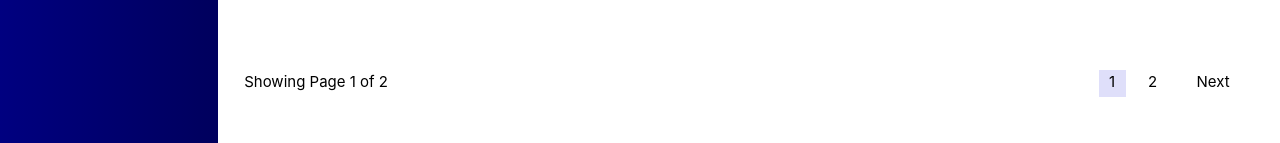
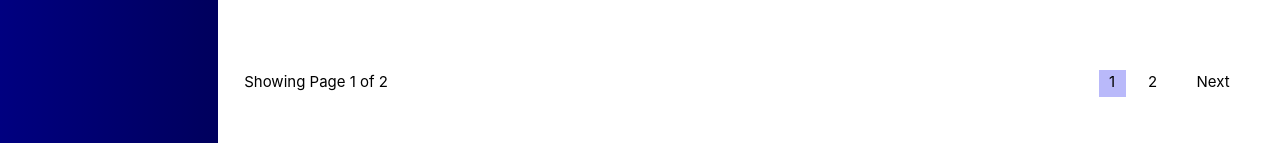
Before and after one commit to nataniel-sawadogo/Wallet, a Vue app: page / in a window 1280 px wide. In both pictures the pointer is over the element 1112 px from the left and 737 px from the top of the page. Shown: the part 654-797 px from the top of the page. Built offline with nearby package versions, Linux system fonts and the light colour scheme.

Commit message:
Update Transactions.vue

```diff
--- a/src/components/Transactions.vue
+++ b/src/components/Transactions.vue
@@ -261,6 +261,8 @@
         display: flex;
         width: 70%;
         justify-content: space-around;
+        cursor: pointer;
+        transition: ease 0.2s;
     }
 
     .active1{
@@ -276,6 +278,10 @@
         cursor: pointer;
     }
 
+    #end span:hover{
+        background: rgba(17, 17, 236, 0.289);
+    }
+
     .hidden{
         opacity: 0;
     }
```
